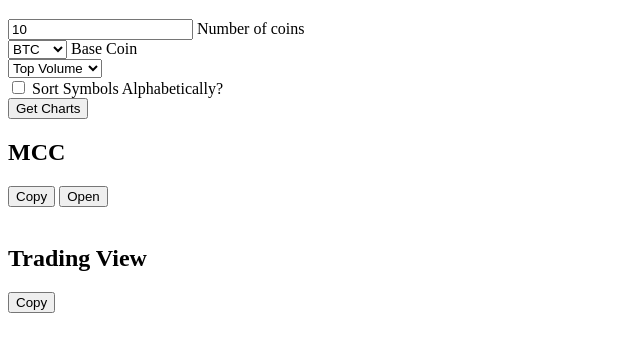
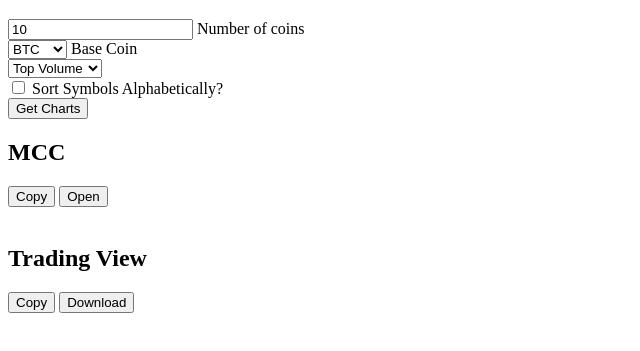
Before and after one commit to jchristov/top-crypto-charts, a website: page index.html in a window 1280 px wide. Shown: the part 61-412 px from the top of the page, without its empty margins (0-640 px from the left). Drawn offline with nearby package versions, Linux system fonts and the light colour scheme; no server answers.

Commit message:
Added trading view download file button

```diff
--- a/index.html
+++ b/index.html
@@ -24,6 +24,23 @@
 
             function openMCC() {
                 window.open($("#mcc").text(), '_blank');
+            }
+
+            function downloadTV() {
+
+                var filename = "watchlist.txt"
+                var text = $("#tv").text();
+
+                var element = document.createElement('a');
+                element.setAttribute('href', 'data:text/plain;charset=utf-8,' + encodeURIComponent(text));
+                element.setAttribute('download', filename);
+
+                element.style.display = 'none';
+                document.body.appendChild(element);
+
+                element.click();
+
+                document.body.removeChild(element);
             }
 
             function copyToClipboard(element) {
@@ -89,6 +106,7 @@
             <h2 id="h1TV">Trading View</h2>
             <p id="tv"></p>
             <button id="bCopyTV" type="button" onClick="copyToClipboard('#tv')">Copy</button>
+            <button id="bDownloadTV" type="button" onClick="downloadTV()">Download</button>
         </div>
         <br />
 
```
Also changed, not shown: 2 other files.
